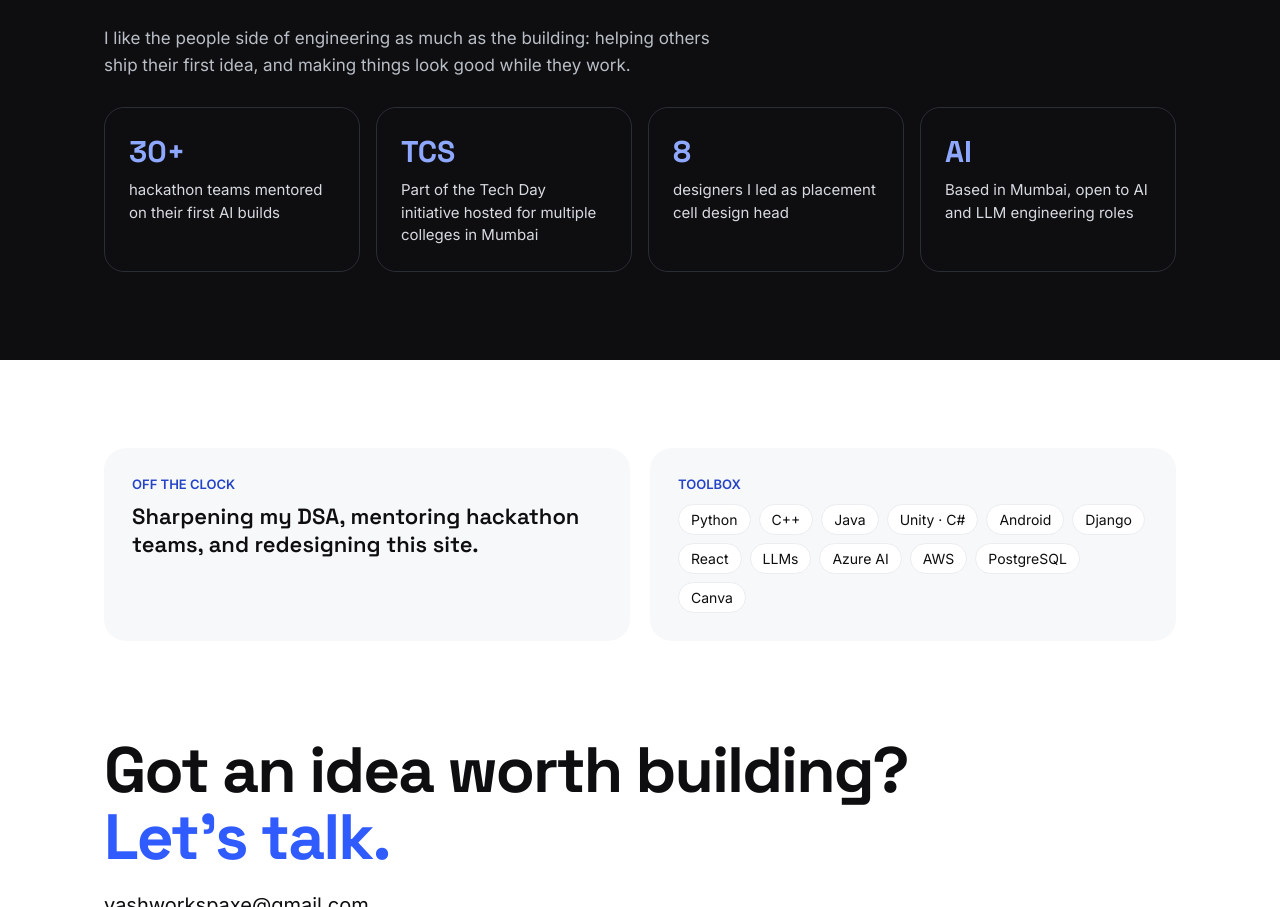
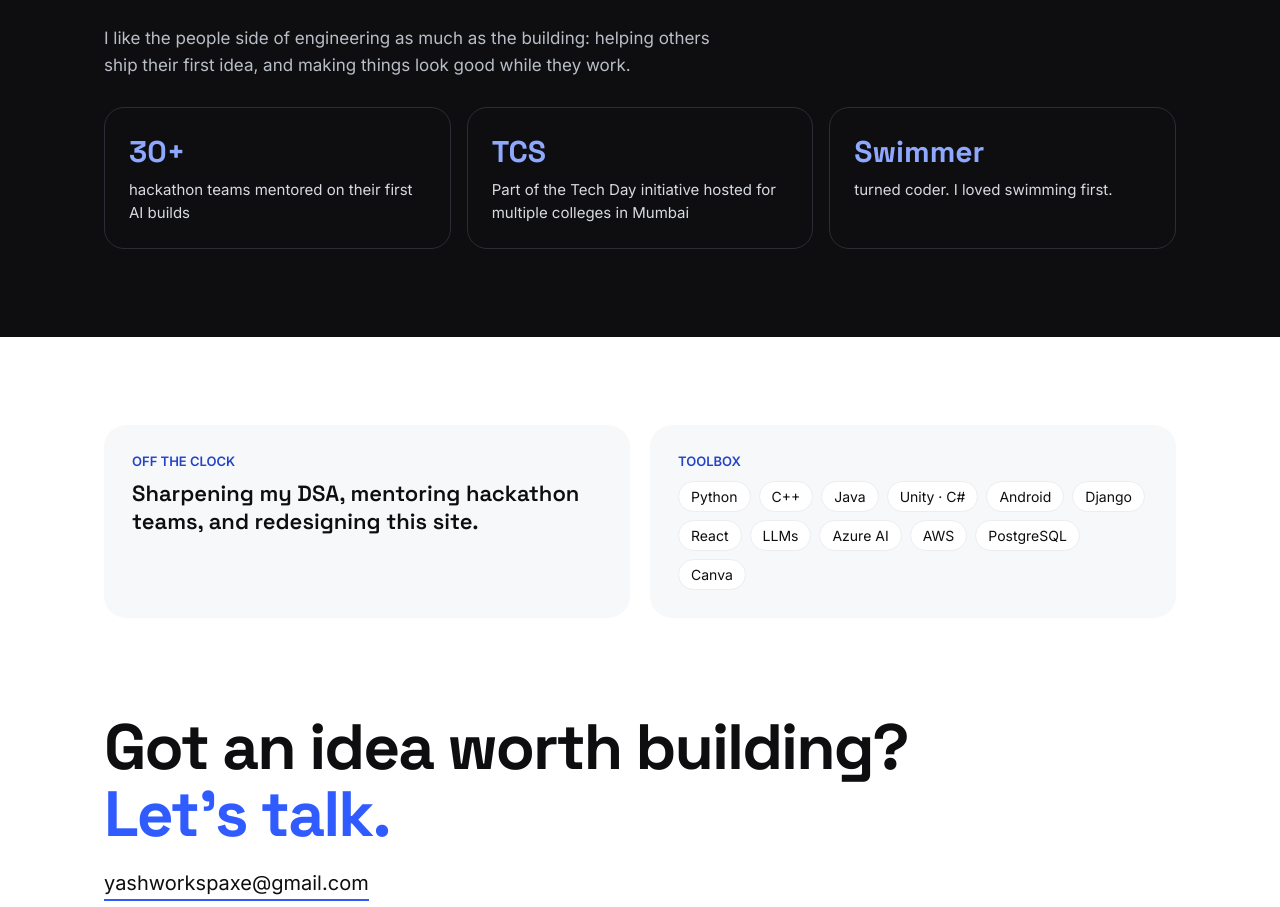
Before and after one commit to yashdharmadhikari-dev/yash-portfolio, a plain HTML site: page index.html in a window 1280 px wide. Shown: the part 3748-4655 px from the top of the page. Drawn offline with Linux system fonts and the light colour scheme.

Commit message:
Swap beyond-code cards for a swimmer-turned-coder card
Co-Authored-By: Claude Haiku 5.5 <noreply@anthropic.com>
Claude-Session: https://claude.ai/code/session_014eVZCz9k7LH2XTiBUcZKoX

```diff
--- a/index.html
+++ b/index.html
@@ -161,8 +161,7 @@ const D={ journey: [
       beyond: [
         { big: '30+', text: 'hackathon teams mentored on their first AI builds' },
         { big: 'TCS', text: 'Part of the Tech Day initiative hosted for multiple colleges in Mumbai' },
-        { big: '8', text: 'designers I led as placement cell design head' },
-        { big: 'AI', text: 'Based in Mumbai, open to AI and LLM engineering roles' }
+        { big: 'Swimmer', text: 'turned coder. I loved swimming first.' }
       ],
       tools: ['Python', 'C++', 'Java', 'Unity · C#', 'Android', 'Django', 'React', 'LLMs', 'Azure AI', 'AWS', 'PostgreSQL', 'Canva']
      };
```
